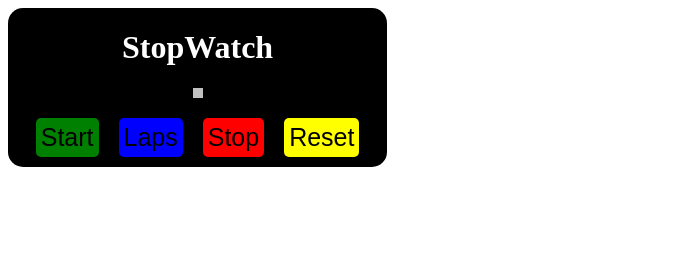
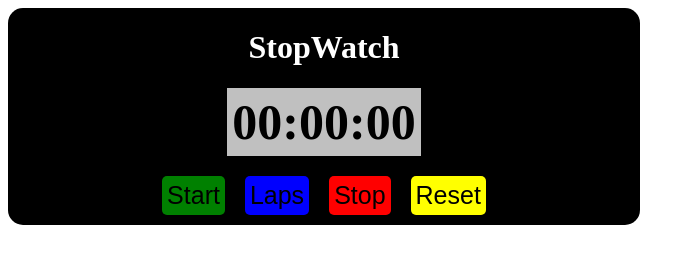
Before and after one commit to abhirup2565/JS_project, a plain HTML site: page StopWatch/stopwatch.html in a window 1280 px wide. Shown: the whole page, without its empty margins (0-695 px from the left). Drawn offline with Linux system fonts and the light colour scheme.

Commit message:
stopwatch

```diff
--- a/StopWatch/stopwatch.css
+++ b/StopWatch/stopwatch.css
@@ -5,7 +5,7 @@ background-color: black;
 border-radius: 15px;
 justify-content: center;
 align-items: center;
-width: 30%;
+width: 50%;
 }
 h1{
     color: white;
--- a/StopWatch/stopwatch.js
+++ b/StopWatch/stopwatch.js
@@ -19,6 +19,7 @@ lapsBtn.addEventListener('click',()=>{lapsWatch()});
 stopBtn.addEventListener('click',()=>{stopWatch()});
 resetBtn.addEventListener('click',()=>{resetWatch()});
 
+window.addEventListener('load',()=>{updateDisplay()})
 //helper funcions
 const startWatch = ()=>
 {
```
